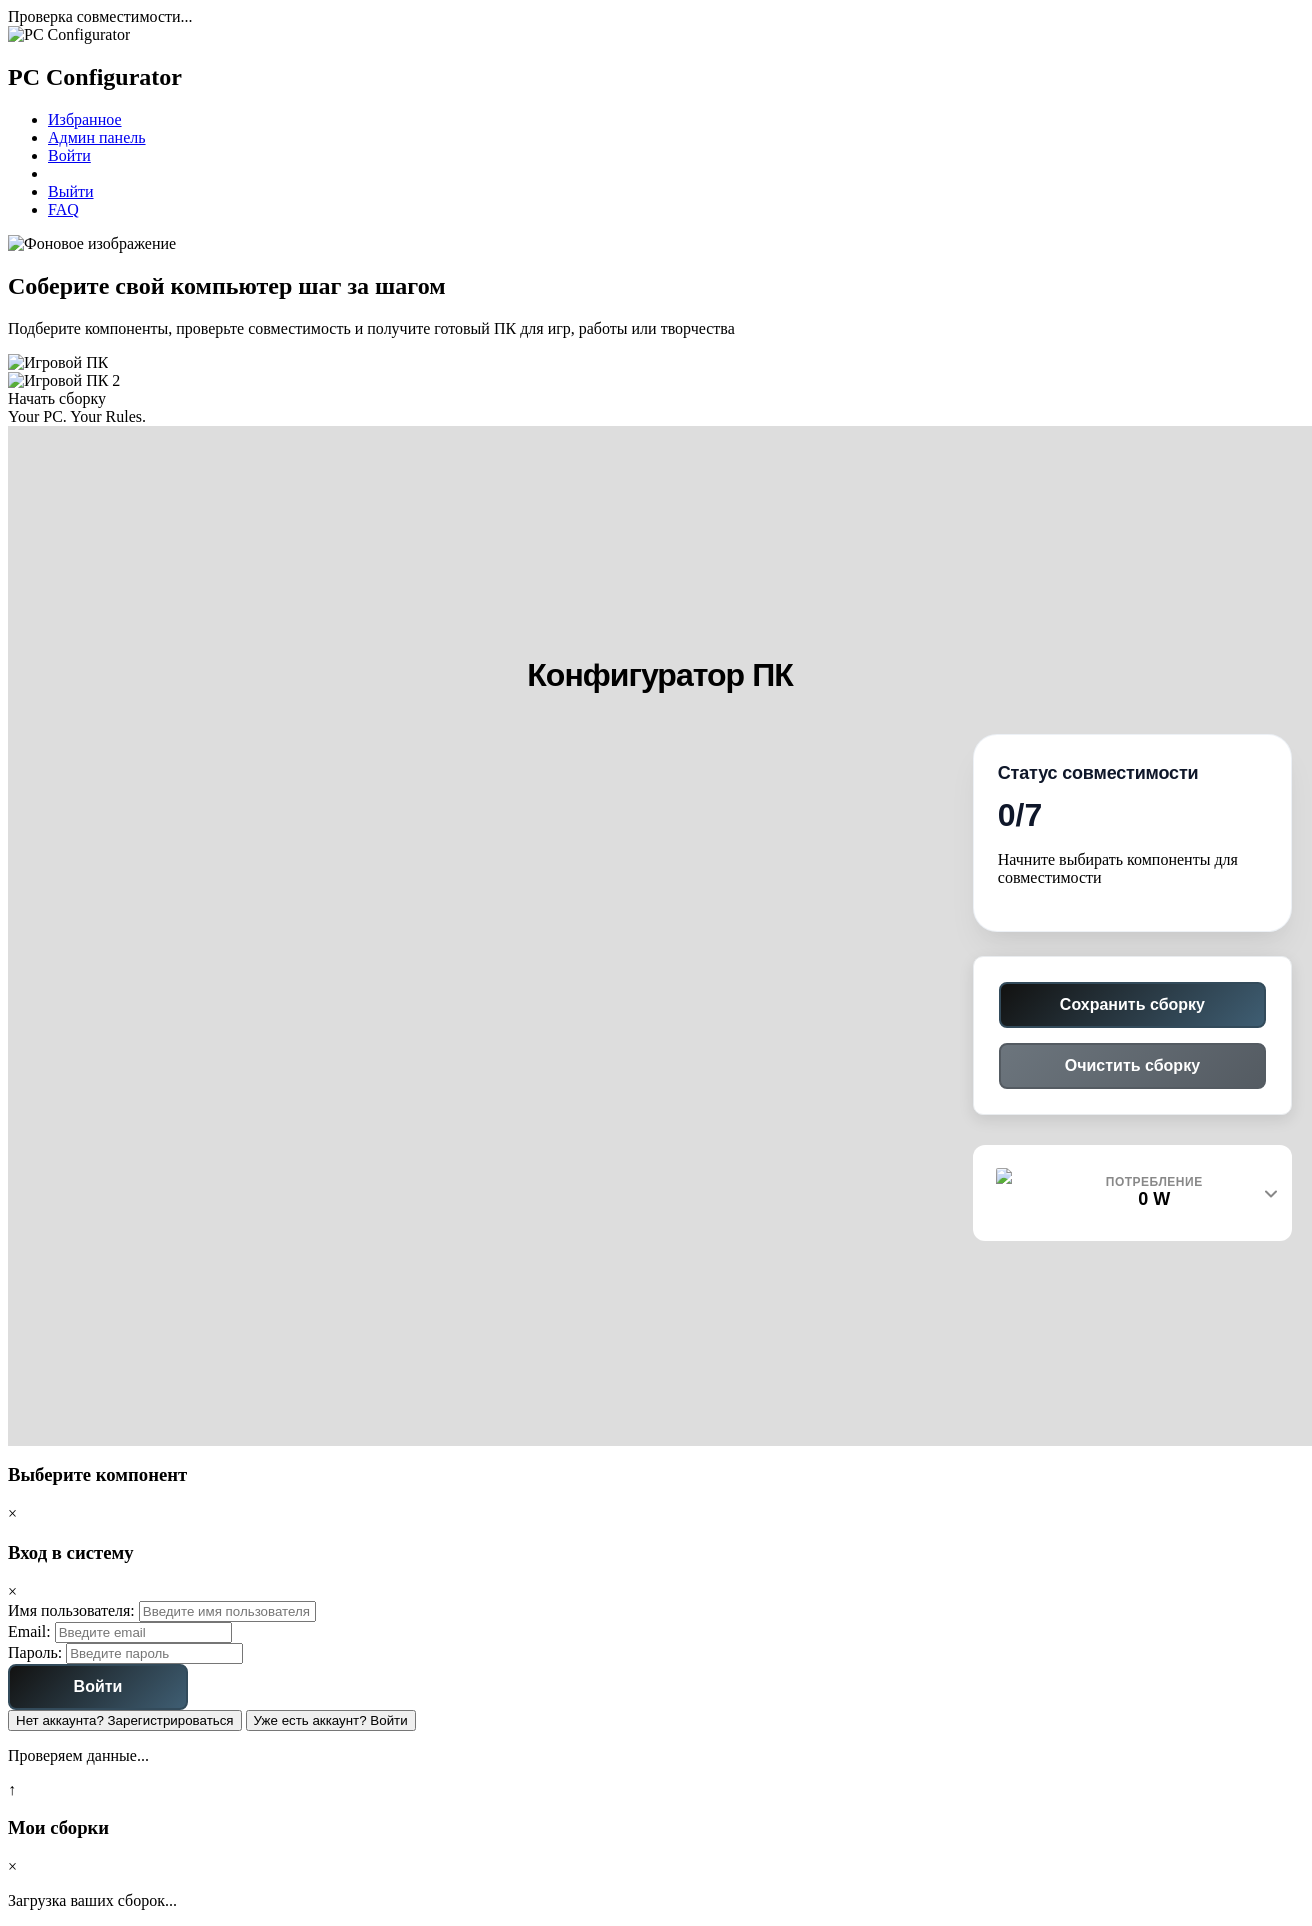
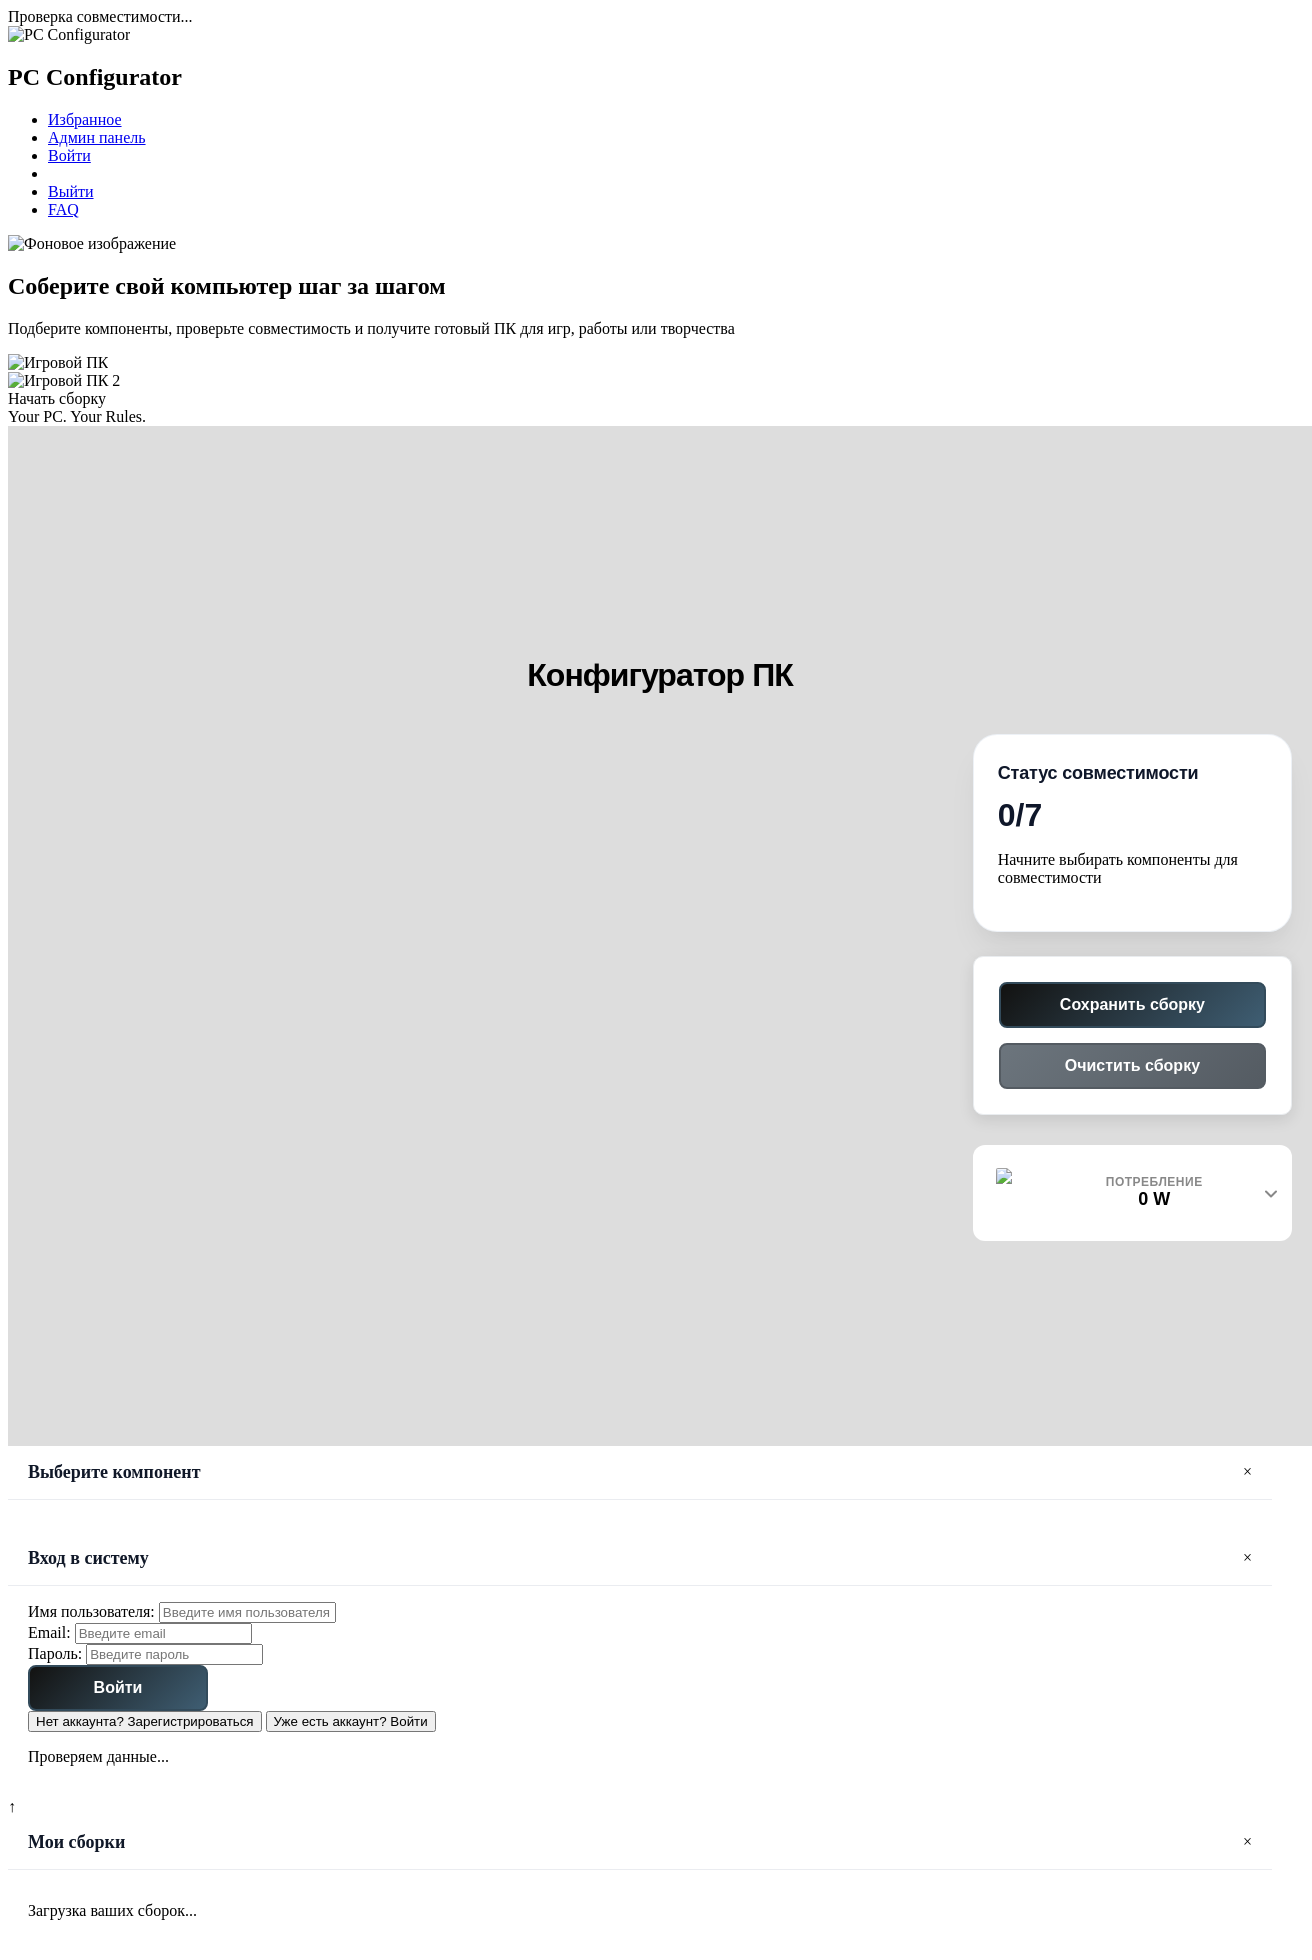

OSPanelVersionV2

--- a/css/components/configurator.css
+++ b/css/components/configurator.css
@@ -986,6 +986,154 @@
     border-color: #ffffff;
 }
 
+/* Модальное окно совместимости */
+.modal-overlay {
+    position: fixed;
+    top: 0; left: 0; right: 0; bottom: 0;
+    background: rgba(0, 0, 0, 0.5);
+    display: flex;
+    align-items: center;
+    justify-content: center;
+    z-index: 10000;
+}
+
+.modal-box {
+    background: #fff;
+    border-radius: 8px;
+    width: 90%;
+    max-width: 440px;
+    box-shadow: 0 25px 50px -12px rgba(0,0,0,0.25);
+}
+
+.modal-header {
+    padding: 16px 20px;
+    border-bottom: 1px solid #eaecf0;
+    display: flex;
+    align-items: center;
+    justify-content: space-between;
+}
+
+.modal-header h3 {
+    margin: 0;
+    font-size: 18px;
+    font-weight: 600;
+    color: #101828;
+}
+
+.modal-close {
+    background: none;
+    border: none;
+    font-size: 24px;
+    color: #667085;
+    cursor: pointer;
+    padding: 0;
+    width: 32px;
+    height: 32px;
+    display: flex;
+    align-items: center;
+    justify-content: center;
+    border-radius: 8px;
+}
+
+.modal-close:hover {
+    background: #f9fafb;
+}
+
+.modal-body {
+    padding: 16px 20px;
+}
+
+.modal-desc {
+    margin-bottom: 12px;
+    font-size: 13px;
+    color: #475467;
+    line-height: 1.5;
+}
+
+.info-block {
+    background: #f9fafb;
+    padding: 12px;
+    border-radius: 8px;
+    margin-bottom: 16px;
+    font-size: 13px;
+    color: #475467;
+}
+
+.info-item {
+    display: flex;
+    align-items: center;
+    gap: 6px;
+    margin-bottom: 6px;
+}
+
+.info-item:last-child {
+    margin-bottom: 0;
+}
+
+.info-item span:first-child {
+    color: #667085;
+}
+
+.status-list {
+    margin-bottom: 16px;
+}
+
+.status-item {
+    margin-bottom: 10px;
+    display: flex;
+    align-items: center;
+    gap: 8px;
+    font-size: 13px;
+    color: #344054;
+}
+
+.status-item:last-child {
+    margin-bottom: 0;
+}
+
+.status-badge {
+    width: 20px;
+    height: 20px;
+    color: white;
+    border-radius: 4px;
+    display: inline-flex;
+    align-items: center;
+    justify-content: center;
+    font-size: 12px;
+}
+
+.status-badge.success { background: #12b76a; }
+.status-badge.warning { background: #f79009; font-weight: 600; }
+.status-badge.error { background: red; }
+.status-badge.disabled { background: #667085; }
+
+.required-box {
+    background: #f9fafb;
+    border-radius: 8px;
+    padding: 12px;
+    font-size: 13px;
+}
+
+.required-title {
+    font-weight: 500;
+    margin-bottom: 6px;
+    color: #101828;
+}
+
+.required-list {
+    margin: 0;
+    padding-left: 20px;
+    color: #475467;
+}
+
+.required-list li {
+    margin-bottom: 2px;
+}
+
+.required-list li:last-child {
+    margin-bottom: 0;
+}
+
 .power-checkbox .checkmark:after {
     content: "";
     position: absolute;
